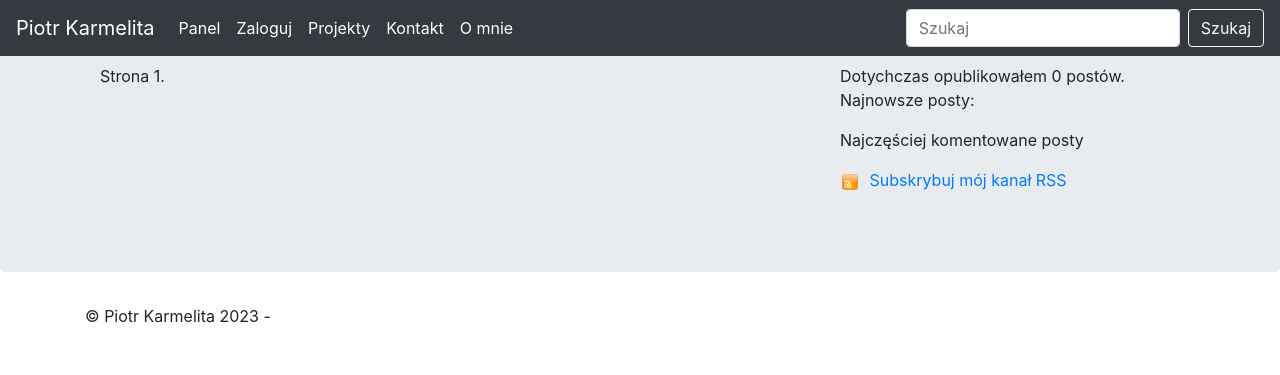
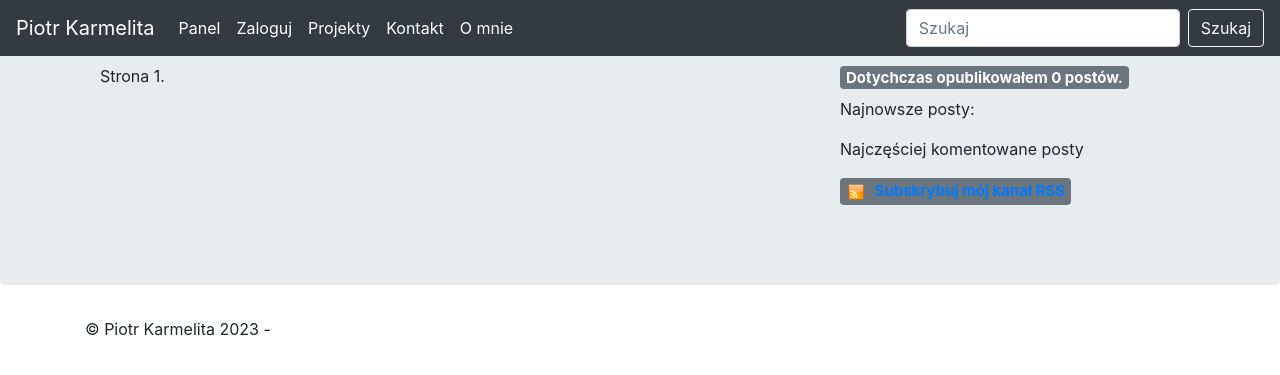
Before and after one commit to p-karmelita/Personal-website, a Django app: page / in a window 1280 px wide. Shown: the top 375 px of the page. Run offline with Django 4.2, Linux system fonts and the light colour scheme; data that the repository does not hold is empty; some libraries are stand-ins or nearby versions.

Commit message:
css chaange

```diff
--- a/mysite/static/css/blog.css
+++ b/mysite/static/css/blog.css
@@ -40,3 +40,14 @@ h2 {
     margin:30px;
     color: #6b6b6b;
 }
+
+.facebook-share {
+    background-image: url('mysite/static/fbshare.png');
+    background-size: cover;
+    display: inline-block;
+    height: 32px; /* Dostosuj wysokość ikony do potrzeb */
+    width: 32px; /* Dostosuj szerokość ikony do potrzeb */
+    overflow: hidden; /* Ukryj tekst, który może być poza obszarem ikony */
+    text-indent: 100%; /* Przesuń tekst poza obszar widoczny */
+    white-space: nowrap; /* Zapobiegnij złamaniu tekstu do nowej linii */
+}
--- a/mysite/templates/mysite/post/detail.html
+++ b/mysite/templates/mysite/post/detail.html
@@ -15,7 +15,7 @@
     <a href="{% url "mysite:post_share" post.id %}">
     Udostępnij post
     </a>
-     {% post_to_facebook object_or_url "Udostępnij na Facebooku" %}
+     {% post_to_facebook object_or_url %}
      {% post_to_linkedin "Udostępnij na LinkedIn." %}
   </p>
 <h3>Podobne posty</h3>
--- a/mysite/templates/mysite/post/list.html
+++ b/mysite/templates/mysite/post/list.html
@@ -32,22 +32,23 @@
   {% endfor %}
 {% include "pagination.html" with page=posts %}
    </div>
-<div class="col-4">
-Dotychczas opublikowałem {% total_posts %} postów.
-<p>Najnowsze posty:</p>
+<div class="col-4"><h5><span class="badge badge-secondary">
+Dotychczas opublikowałem {% total_posts %} postów.</span></h5>
+Najnowsze posty:
 {% show_latest_posts 3 %}
-<p>Najczęściej komentowane posty</p>
-{% get_most_commented_posts as most_commented_posts %}
-<ul>
+
+
+  Najczęściej komentowane posty <p>{% get_most_commented_posts as most_commented_posts %}</p>
+
   {% for post in most_commented_posts %}
-  <li>
+
     <a href="{{ post.get_absolute_url }}">{{ post.title }}</a>
-  </li>
+
   {% endfor %}
-</ul>
-<p>
+
+<p><h5> <span class="badge badge-secondary">
 <img class="rss" style="background-image: url('{% static 'oxygen_rss.png' %}'); background-size: 20px; padding-left: 25px; background-repeat: no-repeat; display: inline-block; height: 20px; width: 20px;"></img>
-  <a href="{% url "mysite:post_feed" %}">Subskrybuj mój kanał RSS</a>
+  <a href="{% url "mysite:post_feed" %}">Subskrybuj mój kanał RSS</a></span></h5>
 </p>
   </div>
     </div>
```
Also changed, not shown: mysite/static/fbshare.png (added).
